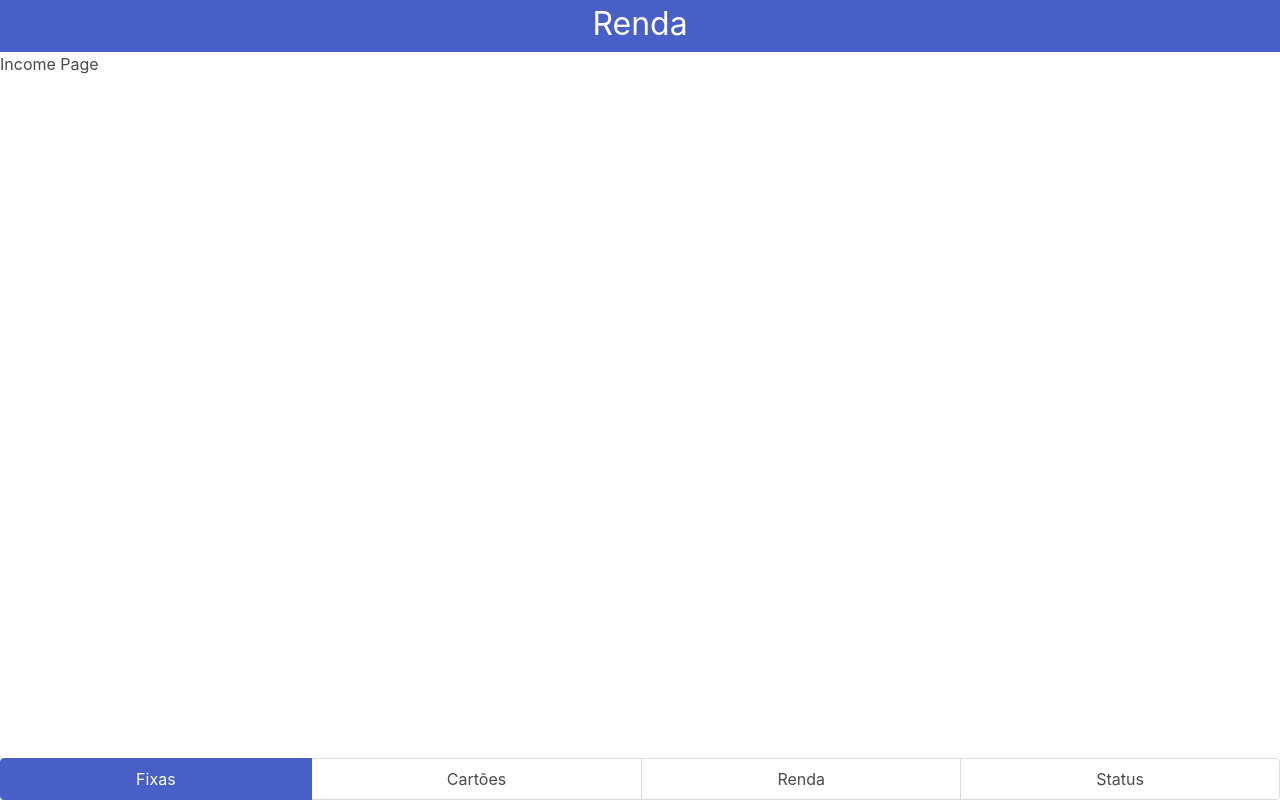
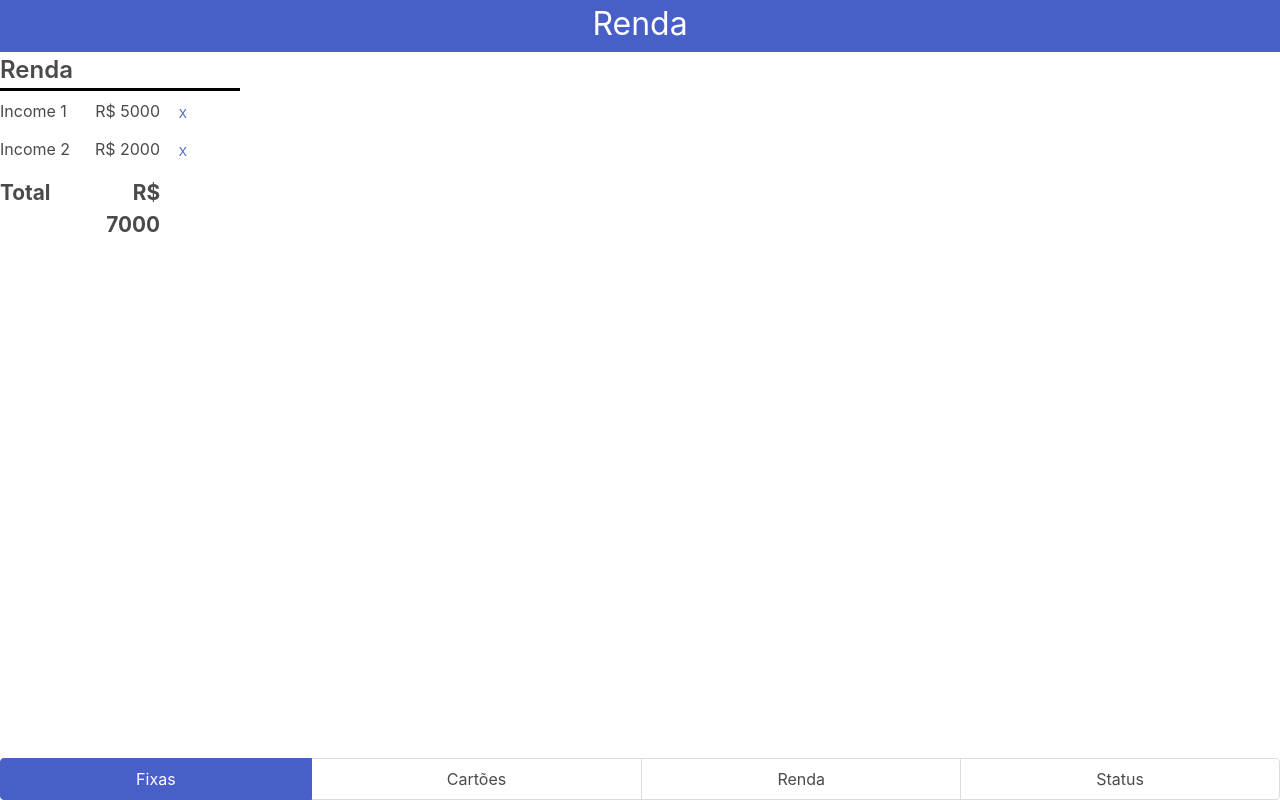
Before and after one commit to IanBaldo/finc-backend, a React app in the folder Frontend/: page /income in a window 1280 px wide. Built offline with nearby package versions, Linux system fonts and the light colour scheme.

Commit message:
Added income list

```diff
--- a/Frontend/src/pages/IncomePage.jsx
+++ b/Frontend/src/pages/IncomePage.jsx
@@ -1,6 +1,7 @@
 import React from "react";
 
 import Header from './../components/Header/Header.jsx';
+import ExpenseList from '../components/ExpenseList/ExpenseList.jsx'
 
 function IncomePage() {
 
@@ -20,11 +21,15 @@ function IncomePage() {
 
     ]
 
+    function removeIncome(id) {
+        alert(`remove income: ${id}`)
+    }
+
     return(
         <>
             <Header title="Renda"/>
             <div>
-                Income Page
+                <ExpenseList title="Renda" items={incomeList} removable={true} callback={removeIncome} />
             </div>
         </>
     );
```
